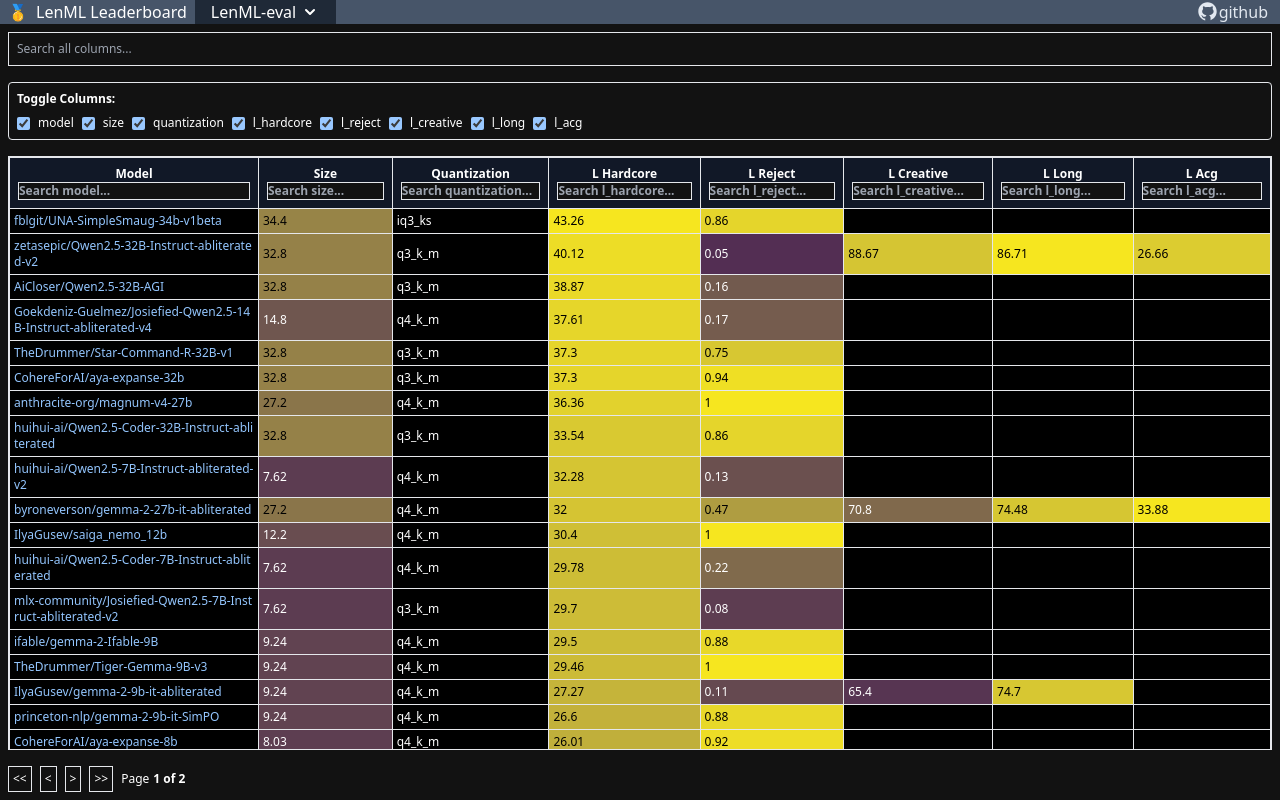
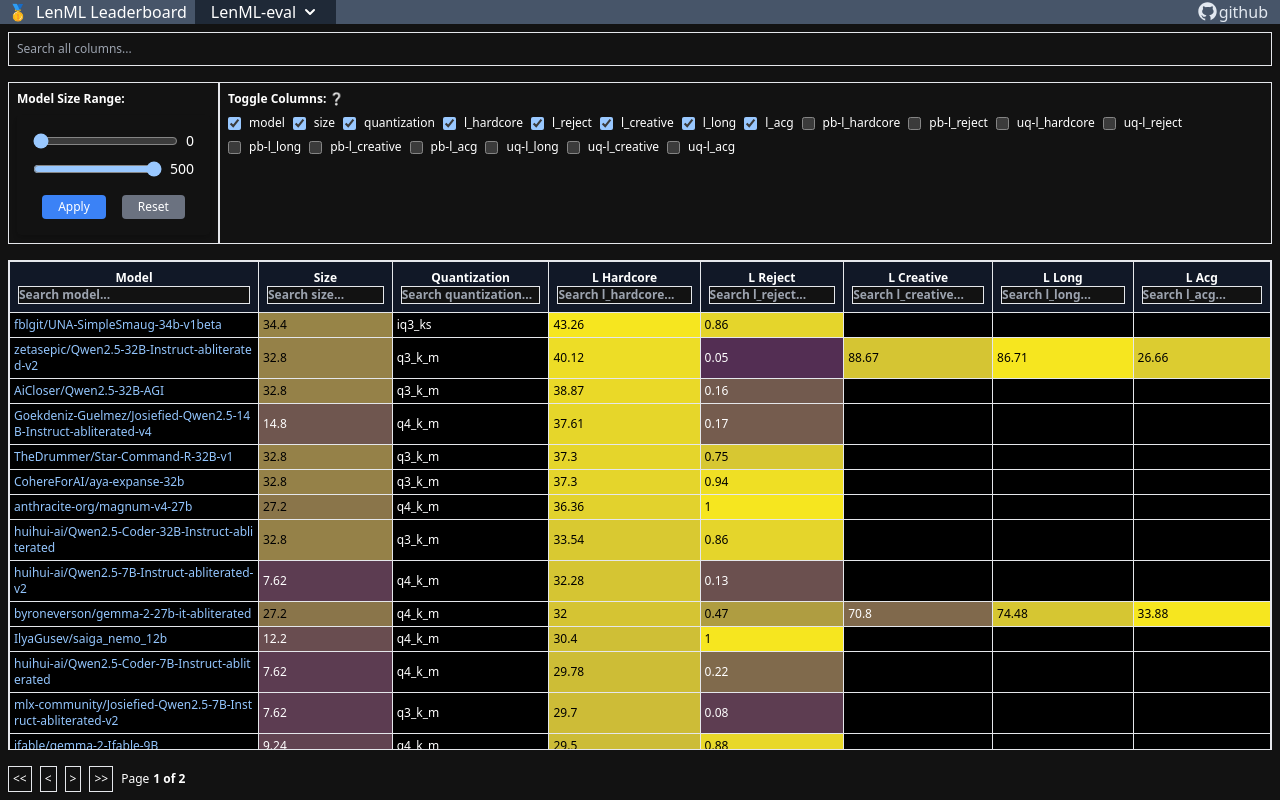
Before and after one commit to lenML/lenml-llm-leaderboard, a React (Vite) app: page / in a window 1280 px wide. Built offline with nearby package versions, Linux system fonts and the light colour scheme.

Commit message:
feat: add model size filter

```diff
--- a/src/App.tsx
+++ b/src/App.tsx
@@ -19,12 +19,13 @@
 import ollData from "./data/open-llm-leaderboard-1122-fixed.json";
 import { unquant } from "./data/unquant";
 import Dropdown from "./components/Dropdown";
-import { useMemo, useState } from "react";
+import { useEffect, useLayoutEffect, useMemo, useState } from "react";
 import {
   calculateColor,
   getComplementaryColor,
   getContrastColor,
 } from "./components/colors";
+import { RangeSlider } from "./components/RangeSlider";
 
 // 通用类型定义
 type JsonData = Record<string, any>;
@@ -70,8 +71,19 @@
   );
 }
 
+function Tips({ children }: { children: React.ReactNode }) {
+  return (
+    <div className="relative group inline-block">
+      <span className="cursor-pointer">❔</span>
+      <div className="absolute left-0 z-10 hidden w-max px-2 py-2 text-sm text-white bg-gray-800 rounded shadow-md group-hover:block border">
+        {children}
+      </div>
+    </div>
+  );
+}
+
 // 列过滤器组件
-function ColumnFilter({ column }: { column: Column<JsonData, unknown> }) {
+function HeaderFilter({ column }: { column: Column<JsonData, unknown> }) {
   const columnFilterValue = column.getFilterValue();
 
   return (
@@ -90,38 +102,58 @@
   data: JsonData[];
 }
 
-function EnhancedTable({ data }: EnhancedTableProps) {
+function EnhancedTable({ data: _data }: EnhancedTableProps) {
   const minmaxs = useMemo(() => {
     // 统计各个列的最大最小值
-    const num_headers = Object.keys(data[0]).filter(
-      (key) => !isNaN(Number(data[0][key]))
+    const num_headers = Object.keys(_data[0]).filter(
+      (key) => !isNaN(Number(_data[0][key]))
     );
     const ret = {} as Record<string, { max: number; min: number }>;
 
     for (const header of num_headers) {
       const max = Math.max(
-        ...data.map((d) => d[header]).filter(Number.isFinite)
+        ..._data.map((d) => d[header]).filter(Number.isFinite)
       );
       const min = Math.min(
-        ...data.map((d) => d[header]).filter(Number.isFinite)
+        ..._data.map((d) => d[header]).filter(Number.isFinite)
       );
       ret[header] = { max, min };
     }
 
     return ret;
-  }, [data]);
+  }, [_data]);
 
   const [columnFilters, setColumnFilters] = React.useState<ColumnFiltersState>(
     []
   );
   const [globalFilter, setGlobalFilter] = React.useState("");
   const [columnVisibility, setColumnVisibility] = React.useState({});
+  useLayoutEffect(() => {
+    const ret = {} as Record<string, boolean>;
+    Object.keys(_data[0])
+      .filter((x) => x.startsWith("pb-") || x.startsWith("uq-"))
+      .forEach((key) => {
+        ret[key] = false;
+      });
+    // 如果 quantization 全为空也隐藏
+    if (_data[0].quantization === undefined) {
+      ret["quantization"] = false;
+    }
+    setColumnVisibility(ret);
+  }, [_data]);
+
   const [columnOrder, setColumnOrder] = React.useState<ColumnOrderState>([]);
   const [pagination, setPagination] = React.useState({
     pageIndex: 0,
     pageSize: 25,
   });
 
+  const [sizeRange, setSizeRange] = useState([0, 500] as [number, number]);
+  const data = React.useMemo(() => {
+    return _data.filter(
+      (row) => row.size >= sizeRange[0] && row.size <= sizeRange[1]
+    );
+  }, [_data, sizeRange]);
   // 自动生成列配置
   const generateColumns = React.useMemo(() => {
     if (data.length === 0) return [];
@@ -224,9 +256,37 @@
         />
       </div>
 
+      <div className="flex">
+        {/* 模型大小 range */}
+        <div className="mb-4 p-2 border">
+          <div className="font-bold mb-2">Model Size Range:</div>
+          <div className="flex flex-wrap gap-2">
+            <RangeSlider
+              defaultValue={sizeRange}
+              onChange={(value) => {
+                const min = Math.min(...value);
+                const max = Math.max(...value);
+                setSizeRange([min, max]);
+              }}
+            />
+          </div>
+        </div>
+
         {/* 列可见性控制 */}
-      <div className="mb-4 p-2 border rounded">
-        <div className="font-bold mb-2">Toggle Columns:</div>
+        <div className="mb-4 p-2 border flex-1">
+          <div className="font-bold mb-2">
+            Toggle Columns:{" "}
+            <Tips>
+              <pre>
+                <code>
+                  `uq-` 开头的数据为 反量化
+                  之后的数据，简单通过ppl性能反推出原始模型的性能。
+                  <br />
+                  `pb-` 开头的数据为以模型大小b为单位每个单位可以得到的分数。
+                </code>
+              </pre>
+            </Tips>
+          </div>
           <div className="flex flex-wrap gap-2">
             {table.getAllLeafColumns().map((column) => (
               <div className="inline" key={column.id}>
@@ -240,6 +300,7 @@
                 </label>
               </div>
             ))}
+          </div>
         </div>
       </div>
 
@@ -271,7 +332,7 @@
                           }[header.column.getIsSorted() as string] ?? null}
                         </div>
                         {header.column.getCanFilter() ? (
-                          <ColumnFilter column={header.column} />
+                          <HeaderFilter column={header.column} />
                         ) : null}
                       </>
                     )}
@@ -372,7 +433,7 @@
           if (typeof v !== "number") {
             return null;
           }
-          return [`un-${k}`, unquant(v, quantization)];
+          return [`uq-${k}`, unquant(v, quantization)];
         })
         .filter(Boolean) as any[])
     : [];
@@ -382,8 +443,8 @@
     size,
     quantization,
     ...others,
-    // ...Object.fromEntries(pbs),
-    // ...Object.fromEntries(unquants),
+    ...Object.fromEntries(pbs),
+    ...Object.fromEntries(unquants),
   };
 
   for (const [k, v] of Object.entries(o1)) {
--- /dev/null
+++ b/src/components/RangeSlider.tsx
@@ -0,0 +1,71 @@
+import React, { useState } from "react";
+
+export const RangeSlider = ({
+  defaultValue = [0, 100],
+  onChange,
+}: {
+  defaultValue: [number, number];
+  onChange?: (value: [number, number]) => void;
+}) => {
+  const [modelSizeRange, setModelSizeRange] = useState(defaultValue);
+  const [initialRange] = useState(defaultValue); // 初始值
+
+  const applyChanges = () => {
+    console.log("Applied range:", modelSizeRange);
+
+    onChange?.(modelSizeRange);
+  };
+
+  const resetRange = () => {
+    setModelSizeRange(initialRange);
+    onChange?.(initialRange);
+  };
+
+  return (
+    <div className="flex flex-col items-center space-y-4 p-4 rounded shadow-md max-w-sm">
+      <div className="flex flex-col w-full">
+        <div className="flex items-center space-x-2">
+          <input
+            type="range"
+            className="w-full"
+            min={0}
+            max={500}
+            value={modelSizeRange[0]}
+            onChange={(e) =>
+              setModelSizeRange([Number(e.target.value), modelSizeRange[1]])
+            }
+          />
+          <span className="text-sm font-medium">{modelSizeRange[0]}</span>
+        </div>
+        <div className="flex items-center space-x-2 mt-2">
+          <input
+            type="range"
+            className="w-full"
+            min={0}
+            max={500}
+            value={modelSizeRange[1]}
+            onChange={(e) =>
+              setModelSizeRange([modelSizeRange[0], Number(e.target.value)])
+            }
+          />
+          <span className="text-sm font-medium">{modelSizeRange[1]}</span>
+        </div>
+      </div>
+
+      <div className="flex space-x-4">
+        <button
+          className="bg-blue-500 text-white py-1 px-4 rounded hover:bg-blue-600 transition"
+          onClick={applyChanges}
+        >
+          Apply
+        </button>
+        <button
+          className="bg-gray-500 text-white py-1 px-4 rounded hover:bg-gray-600 transition"
+          onClick={resetRange}
+        >
+          Reset
+        </button>
+      </div>
+    </div>
+  );
+};
```
Lines whose indentation alone changed are shown as unchanged.
